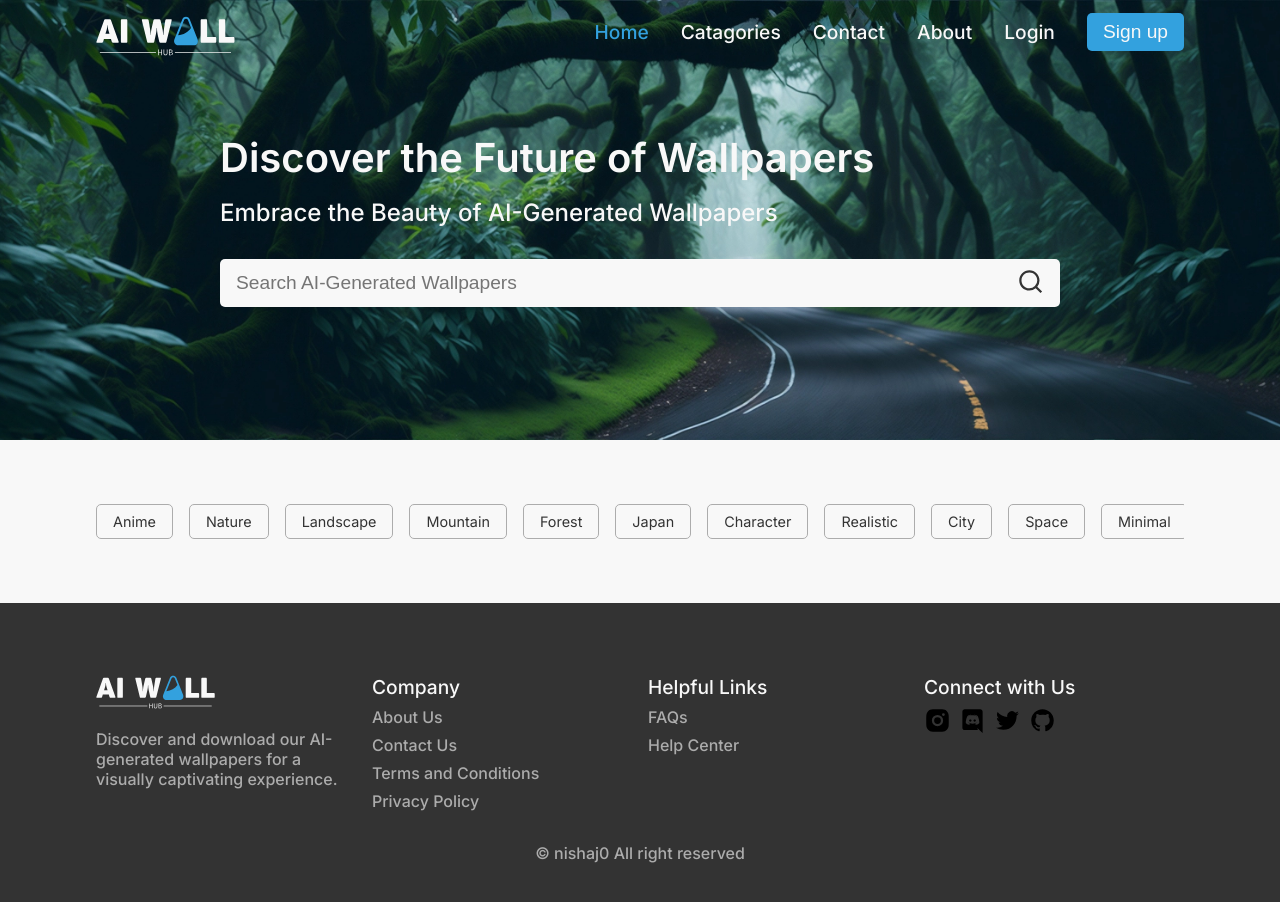
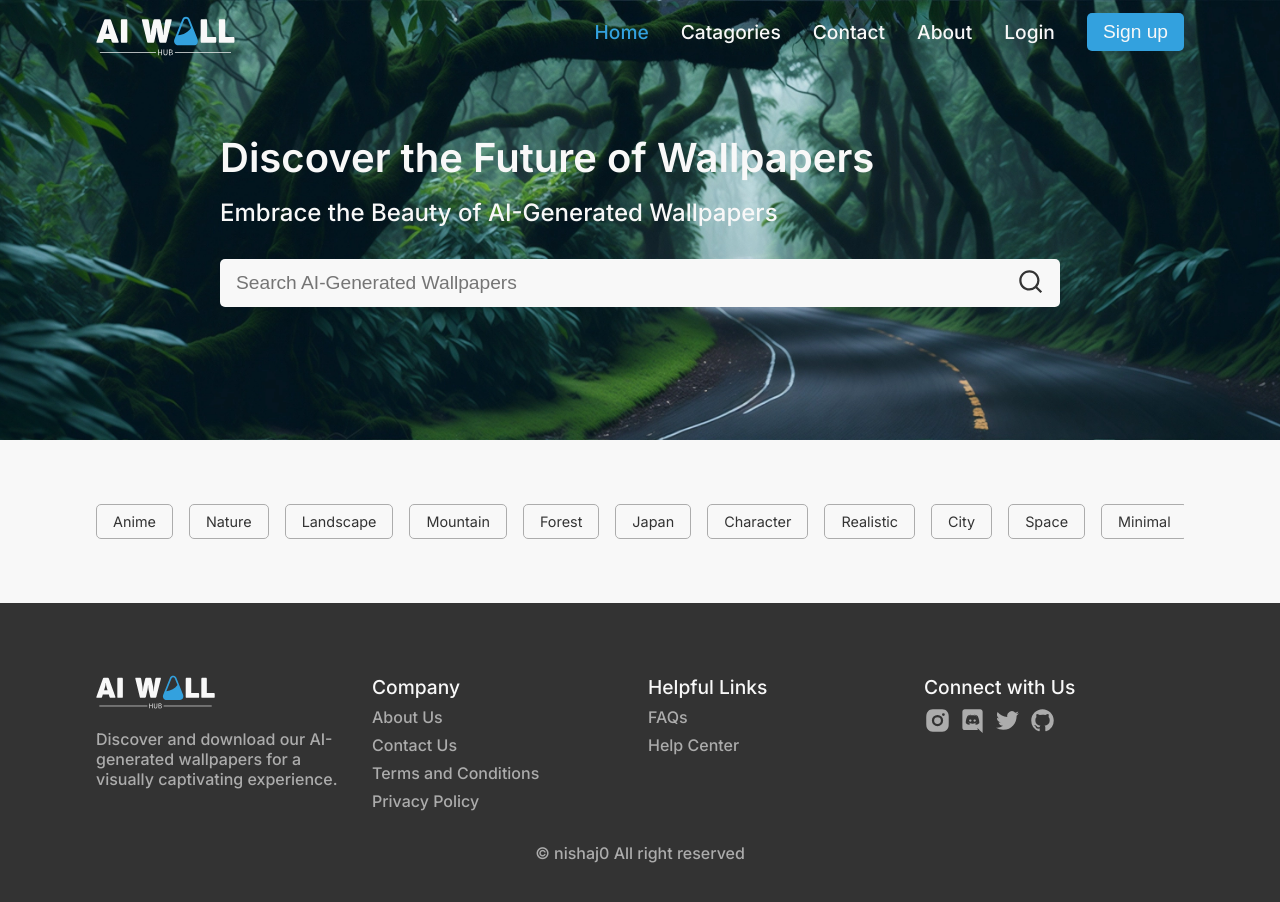
Before and after one commit to nishaj0/Ai_WallHub, a React (Vite) app in the folder client/: page / in a window 1280 px wide. Shown: the top 902 px of the page. Built offline with nearby package versions, Linux system fonts and the light colour scheme.

Commit message:
changed footer icon colors black to --light-color-gray

```diff
--- a/client/src/containers/Footer/Footer.jsx
+++ b/client/src/containers/Footer/Footer.jsx
@@ -57,28 +57,28 @@ function Footer() {
                   <h4>Connect with Us</h4>
                   <a href="">
                      <RiInstagramFill
-                        color="#000"
+                        color="#acacac"
                         size={27}
                         className="wallHub__footer-link_social"
                      />
                   </a>
                   <a href="">
                      <RiDiscordFill
-                        color="#000"
+                        color="#acacac"
                         size={27}
                         className="wallHub__footer-link_social"
                      />
                   </a>
                   <a href="">
                      <RiTwitterFill
-                        color="#000"
+                        color="#acacac"
                         size={27}
                         className="wallHub__footer-link_social"
                      />
                   </a>
                   <a href="">
                      <RiGithubFill
-                        color="#000"
+                        color="#acacac"
                         size={27}
                         className="wallHub__footer-link_social"
                      />
```
